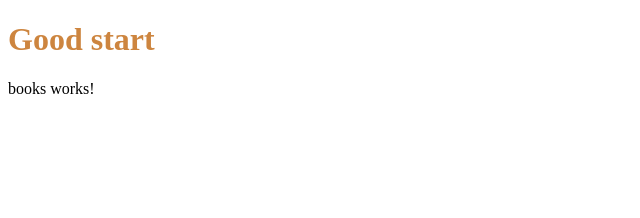
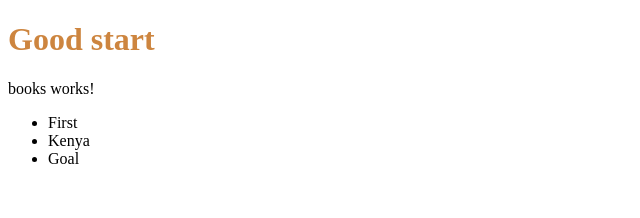
Before and after one commit to carreuky/Angular-Js, an Angular app: page / in a window 1280 px wide. Shown: the top 218 px of the page, without its empty margins (0-640 px from the left). Built offline with nearby package versions, Linux system fonts and the light colour scheme.

Commit message:
interpolation using expression {{}}

```diff
--- a/src/app/books/books.component.html
+++ b/src/app/books/books.component.html
@@ -1 +1,7 @@
 <p>books works!</p>
+
+<ul>
+    <li>{{a}}</li>
+    <li>{{b}}</li>
+    <li>{{c}}</li>
+</ul>
--- a/src/app/books/books.component.ts
+++ b/src/app/books/books.component.ts
@@ -6,5 +6,9 @@ import { Component } from '@angular/core';
   styleUrls: ['./books.component.scss']
 })
 export class BooksComponent {
+  a='First'
+  b='Kenya'
+  c='Goal'
+
 
 }
```
